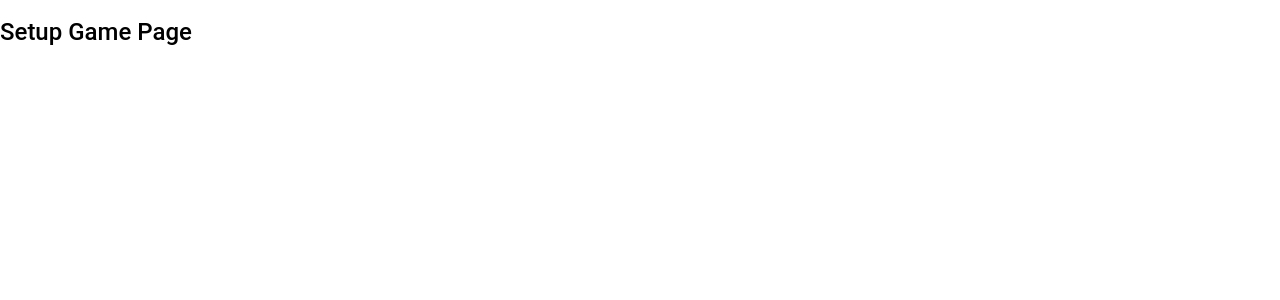
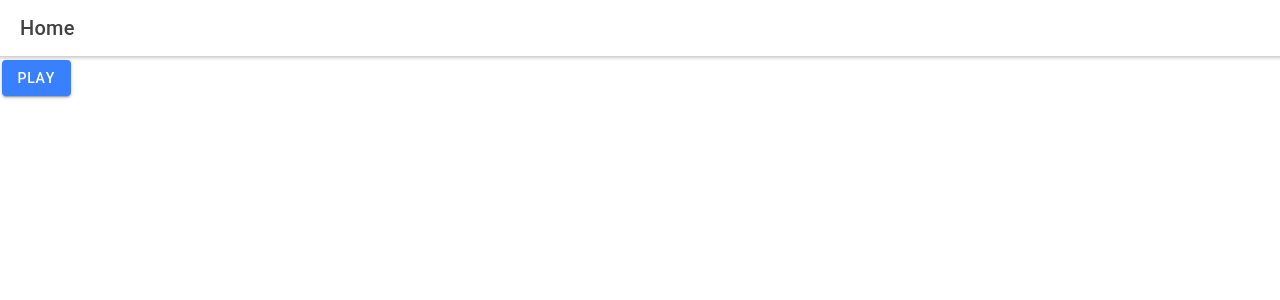
Before and after one commit to tsteelematc/tca-foo-react-ionic, a React (Create React App) app: page /setup#/home in a window 1280 px wide. Shown: the top 300 px of the page. Built offline with nearby package versions, Linux system fonts and the light colour scheme.

Commit message:
Hacked in working navigation...

```diff
--- a/src/App.tsx
+++ b/src/App.tsx
@@ -1,6 +1,6 @@
 import { Redirect, Route } from 'react-router-dom';
 import { IonApp, IonRouterOutlet, setupIonicReact } from '@ionic/react';
-import { IonReactRouter } from '@ionic/react-router';
+import { IonReactRouter, IonReactHashRouter } from '@ionic/react-router';
 import Home from './pages/Home';
 
 /* Core CSS required for Ionic components to work properly */
@@ -21,14 +21,14 @@ import '@ionic/react/css/display.css';
 
 /* Theme variables */
 import './theme/variables.css';
-import { SetupGame } from './pages/SetupGame';
-import { PlayGame } from './pages/PlayGame';
+import SetupGame from './pages/SetupGame';
+import PlayGame from './pages/PlayGame';
 
 setupIonicReact();
 
 const App: React.FC = () => (
   <IonApp>
-    <IonReactRouter>
+    <IonReactHashRouter>
       <IonRouterOutlet>
         <Route exact path="/play">
           <PlayGame />
@@ -43,7 +43,7 @@ const App: React.FC = () => (
           <Redirect to="/home" />
         </Route>
       </IonRouterOutlet>
-    </IonReactRouter>
+    </IonReactHashRouter>
   </IonApp>
 );
 
--- a/src/pages/Home.tsx
+++ b/src/pages/Home.tsx
@@ -7,16 +7,18 @@ const Home: React.FC = () => {
     <IonPage>
       <IonHeader>
         <IonToolbar>
-          <IonTitle>Blank</IonTitle>
+          <IonTitle>Home</IonTitle>
         </IonToolbar>
       </IonHeader>
       <IonContent fullscreen>
         <IonHeader collapse="condense">
           <IonToolbar>
-            <IonTitle size="large">Blank</IonTitle>
+            <IonTitle size="large">Home</IonTitle>
           </IonToolbar>
         </IonHeader>
-        <IonButton>
+        <IonButton
+          routerLink='setup'
+        >
           Play
         </IonButton>
       </IonContent>
--- a/src/pages/PlayGame.tsx
+++ b/src/pages/PlayGame.tsx
@@ -1,9 +1,27 @@
+import { IonContent, IonHeader, IonPage, IonTitle, IonToolbar, IonButton } from '@ionic/react';
 
-export const PlayGame = () => {
+const PlayGame: React.FC = () => {
+  return (
+    <IonPage>
+      <IonHeader>
+        <IonToolbar>
+          <IonTitle>Play Game</IonTitle>
+        </IonToolbar>
+      </IonHeader>
+      <IonContent fullscreen>
+        <IonHeader collapse="condense">
+          <IonToolbar>
+            <IonTitle size="large">Play Game</IonTitle>
+          </IonToolbar>
+        </IonHeader>
+        <IonButton
+          routerLink='home'
+        >
+          Done
+        </IonButton>
+      </IonContent>
+    </IonPage>
+  );
+};
 
-    return (
-        <h2>
-            Play Game Page
-        </h2>
-    );
-};
+export default PlayGame;
--- a/src/pages/SetupGame.tsx
+++ b/src/pages/SetupGame.tsx
@@ -1,9 +1,27 @@
+import { IonContent, IonHeader, IonPage, IonTitle, IonToolbar, IonButton } from '@ionic/react';
 
-export const SetupGame = () => {
+const SetupGame: React.FC = () => {
+  return (
+    <IonPage>
+      <IonHeader>
+        <IonToolbar>
+          <IonTitle>Setup Game</IonTitle>
+        </IonToolbar>
+      </IonHeader>
+      <IonContent fullscreen>
+        <IonHeader collapse="condense">
+          <IonToolbar>
+            <IonTitle size="large">Setup Game</IonTitle>
+          </IonToolbar>
+        </IonHeader>
+        <IonButton
+          routerLink='play'
+        >
+          Start Playing
+        </IonButton>
+      </IonContent>
+    </IonPage>
+  );
+};
 
-    return (
-        <h2>
-            Setup Game Page
-        </h2>
-    );
-};
+export default SetupGame;
```
